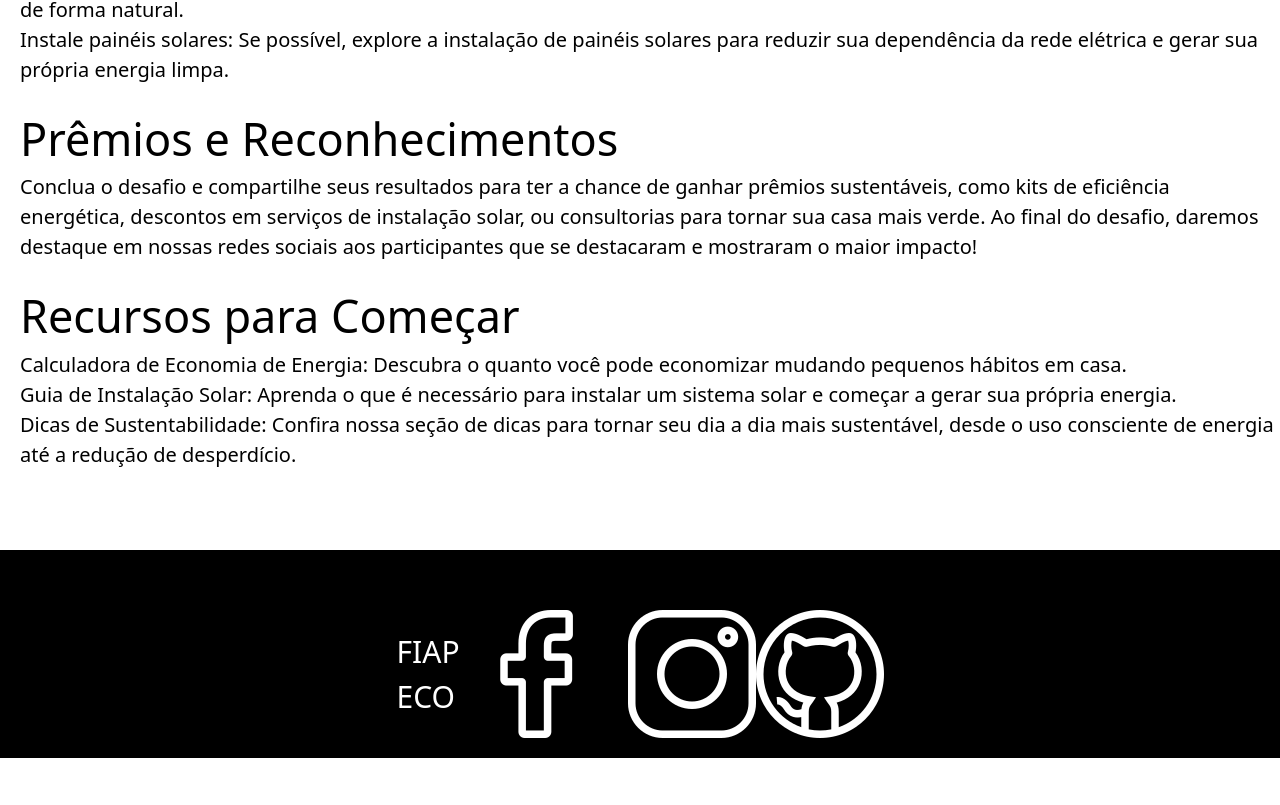
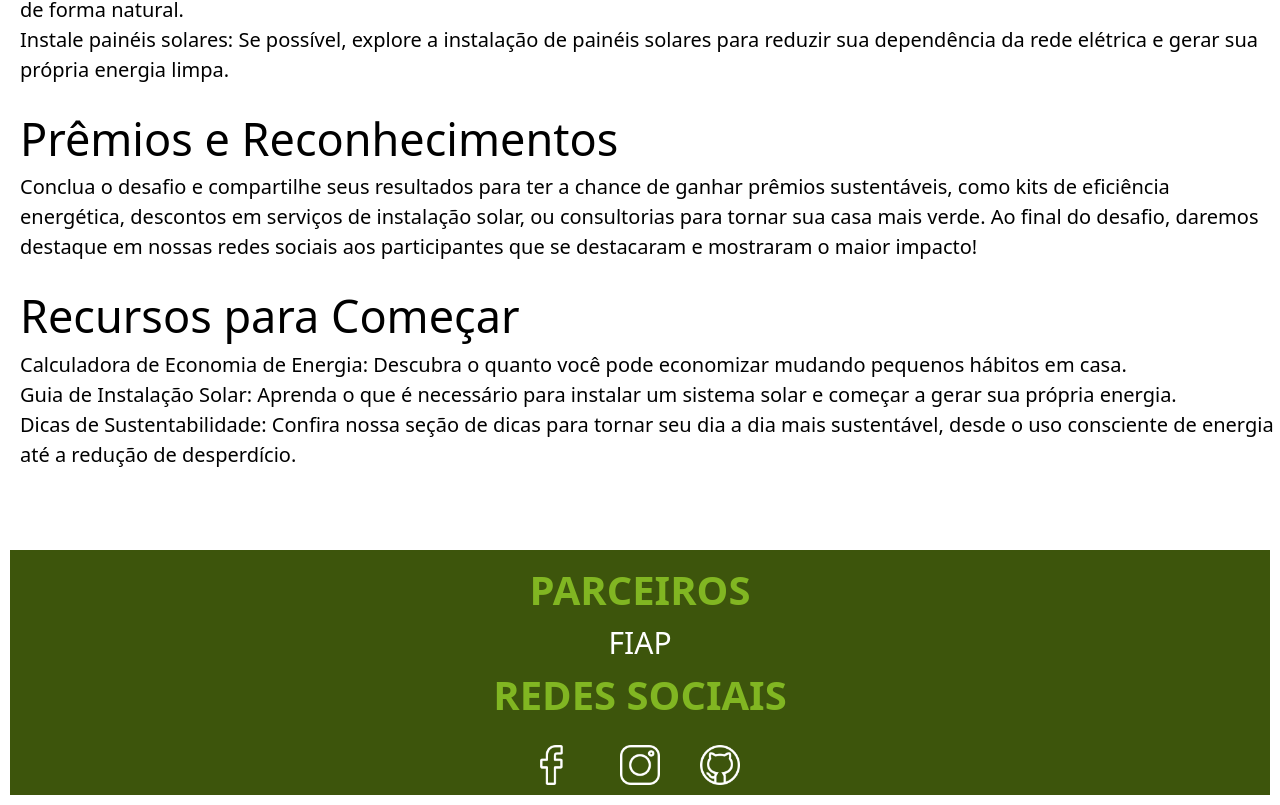
Before and after one commit to gusandrini/gs-2, a Next.js app in the folder gs/: page /desafios in a window 1280 px wide. Shown: the part 1412-2217 px from the top of the page. Before the commit the page ends 2170 px from the top, so only its background shows below. Built offline with nearby package versions, Linux system fonts and the light colour scheme.

Commit message:
estilização footer

```diff
--- a/gs/src/app/globals.css
+++ b/gs/src/app/globals.css
@@ -22,7 +22,7 @@
 /* ESTILIZAÇÃO DO CABECALHO */
 @layer components {
     .login_inicio{
-        @apply flex justify-end items-end
+        @apply flex justify-center items-center
     }
     .login_inicio button{
         @apply flex justify-center items-center m-5 p-2 border-[3px] border-[#3d550c] border-solid rounded-[10px] text-[#81b622]
@@ -482,34 +482,36 @@
     }
   }
 
+/* ESTILIZAÇÃO DO RODAPÉ */
+@layer components {
+    footer {
+      @apply bg-[#3d550c] mt-20 m-[10px] p-[10px] text-[#81b622] text-center;
+    }
 
+    footer ul li {
+      @apply text-white;
+    }
 
+    footer img {
+      @apply w-[80px];
+    }
 
+    footer h2 {
+      @apply font-bold text-[40px];
+    }
 
+    .fiap,
+    .eco {
+      @apply flex flex-row justify-center text-[30px];
+    }
 
+    .redes_sociais {
+      @apply flex justify-center items-center px-5;
+    }
 
-
-
-
-
-
-
-
-
-
-
-
-
-
-/* ESTILIZAÇÃO DO RODAPÉ */
-@layer components{
-    footer{
-        @apply bg-black mt-20
+    .face img,
+    .insta img,
+    .git img {
+      @apply px-5 pt-5;
     }
-    .fiap, .eco{
-        @apply flex-row justify-center m-[10px] p-[10px] text-center text-[30px] text-white;
-    }
-    .redes_sociais{
-        @apply flex justify-center m-[10px] p-[10px];
-    }
-}
+  }
--- a/gs/src/components/Cabecalho/page.tsx
+++ b/gs/src/components/Cabecalho/page.tsx
@@ -6,9 +6,6 @@ import EcoBot from '@/Image/ecobot.png'
 const Cabecalho = () => {
   return (
     <header>
-        <div className="login_inicio">
-            <button><Link href="/login">Log in</Link></button>
-        </div>
         <div className="foto_menu">
         <Link href="/">
             <Image
@@ -17,6 +14,11 @@ const Cabecalho = () => {
             />
         </Link>
         </div>
+
+        <div className="login_inicio">
+            <button><Link href="/login" className='font-semibold'>Faça seu login</Link></button>
+        </div>
+
         <div className="container-cabecalho">
             <div className="menu">
                 <nav>
--- a/gs/src/components/Rodape/page.tsx
+++ b/gs/src/components/Rodape/page.tsx
@@ -8,20 +8,21 @@ import GitHub from '@/Image/github.png';
 const Rodape = () => {
   return (
     <div>
-      <footer className=' flex justify-center items-center pt-10'>
+      <footer>
+        <h2 className="titulo_rodape">
+            PARCEIROS
+        </h2>
         <div className="parceiros">
-          <h2 className="titulo_rodape"></h2>
           <ul>
-            <li><Link className='fiap' href='/'>FIAP</Link></li>
-          </ul>
-          <ul>
-            <li><Link className='eco' href='/'>ECO</Link></li>
+            <li><Link className='fiap' href='https://www.fiap.com.br/'>FIAP</Link></li>
           </ul>
         </div>
 
+
+        <h2 className="titulo_rodape">
+            REDES SOCIAIS
+        </h2>
         <div className="redes_sociais">
-          <h2 className="titulo_rodape"></h2>
-
           <div className="face">
             <ul>
               <li>
```
